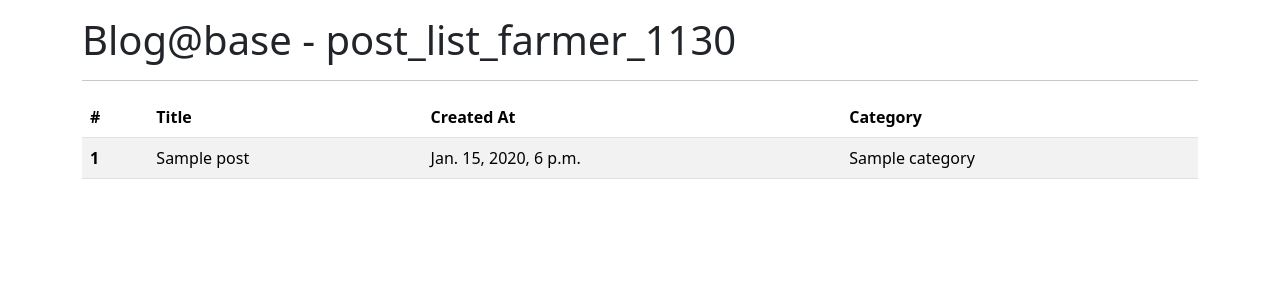
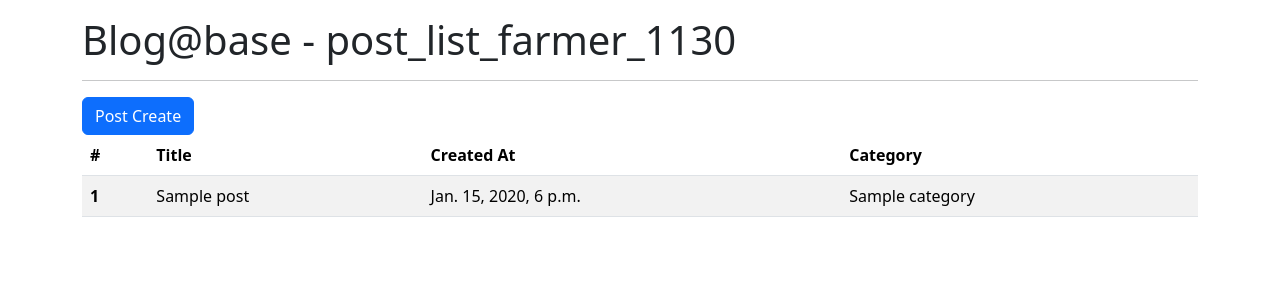
Before and after one commit to farmerlin731/django-blog-2410, a Django app: page /blog/posts/ in a window 1280 px wide. Shown: the top 300 px of the page. Run offline with Django 5.2, Linux system fonts and the light colour scheme; tables that the repository leaves empty hold one stand-in row (values such as "Sample post"); some libraries are stand-ins or nearby versions.

Commit message:
Create the template of "post-create".

```diff
--- a/blog/templates/blog/post_list.html
+++ b/blog/templates/blog/post_list.html
@@ -5,6 +5,14 @@
 {% endblock page_header %}
 
 {% block content %}
+
+    <a class="btn btn-primary"
+       {% comment %}
+       href="{% url "blog:post-create" %}"
+       {% endcomment %}
+       href="{% url "blog:post-create" %}"
+       role="button">Post Create</a>
+
     <table class="table table-striped">
         <thead>
             <tr>
--- a/blog/urls.py
+++ b/blog/urls.py
@@ -5,4 +5,5 @@ from blog import views as blog_views
 app_name = "blog"
 urlpatterns = [
     path("posts/", blog_views.post_list, name="post-list"),
+    path("posts/create/", blog_views.post_create, name="post-create"),
 ]
--- a/blog/views.py
+++ b/blog/views.py
@@ -8,3 +8,7 @@ def post_list(request):
     # return render(request, "blog/post_list.html")
     posts = Post.objects.all()
     return render(request, "blog/post_list.html", {"posts": posts})
+
+
+def post_create(request):
+    return render(request, "blog/post_create.html")
```
Also changed, not shown: blog/templates/blog/post_create.html (added, +13 -0 lines).
